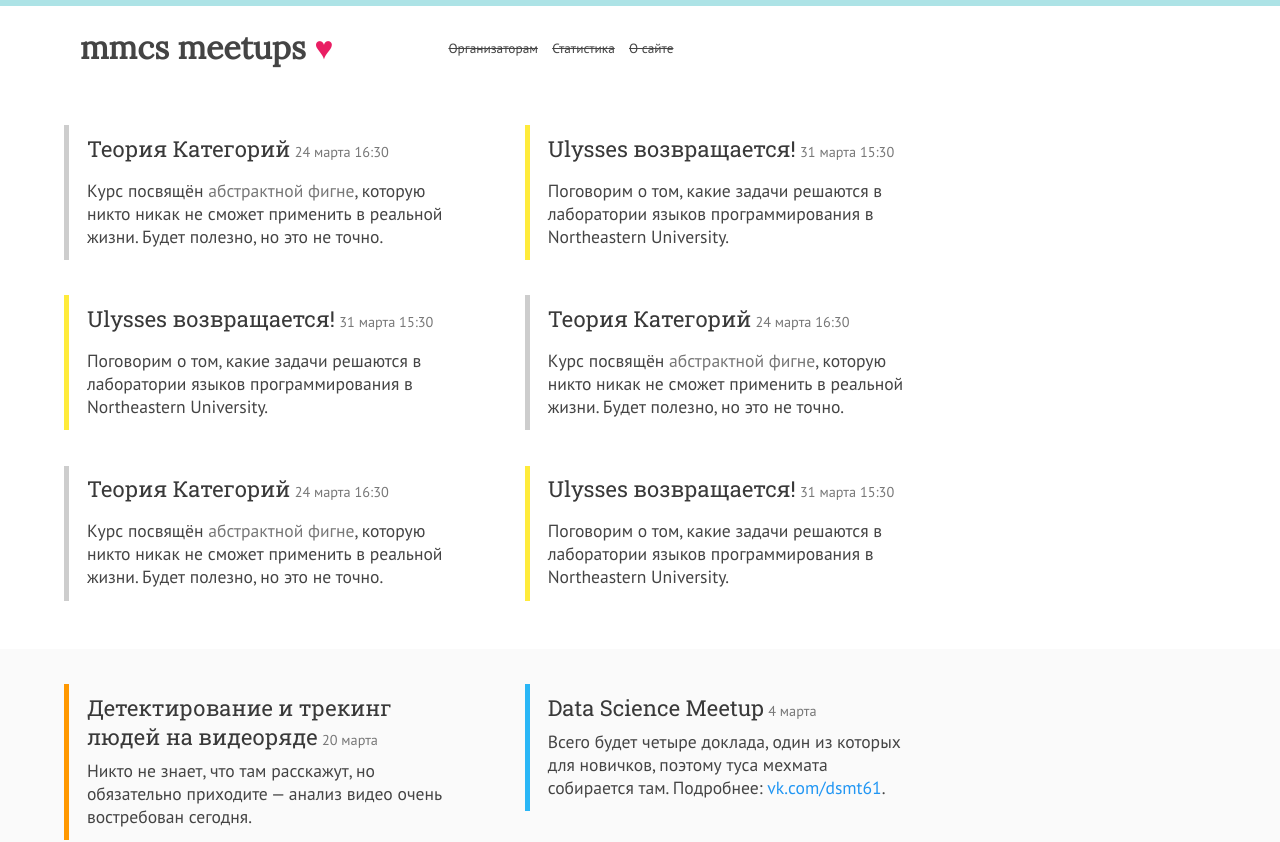
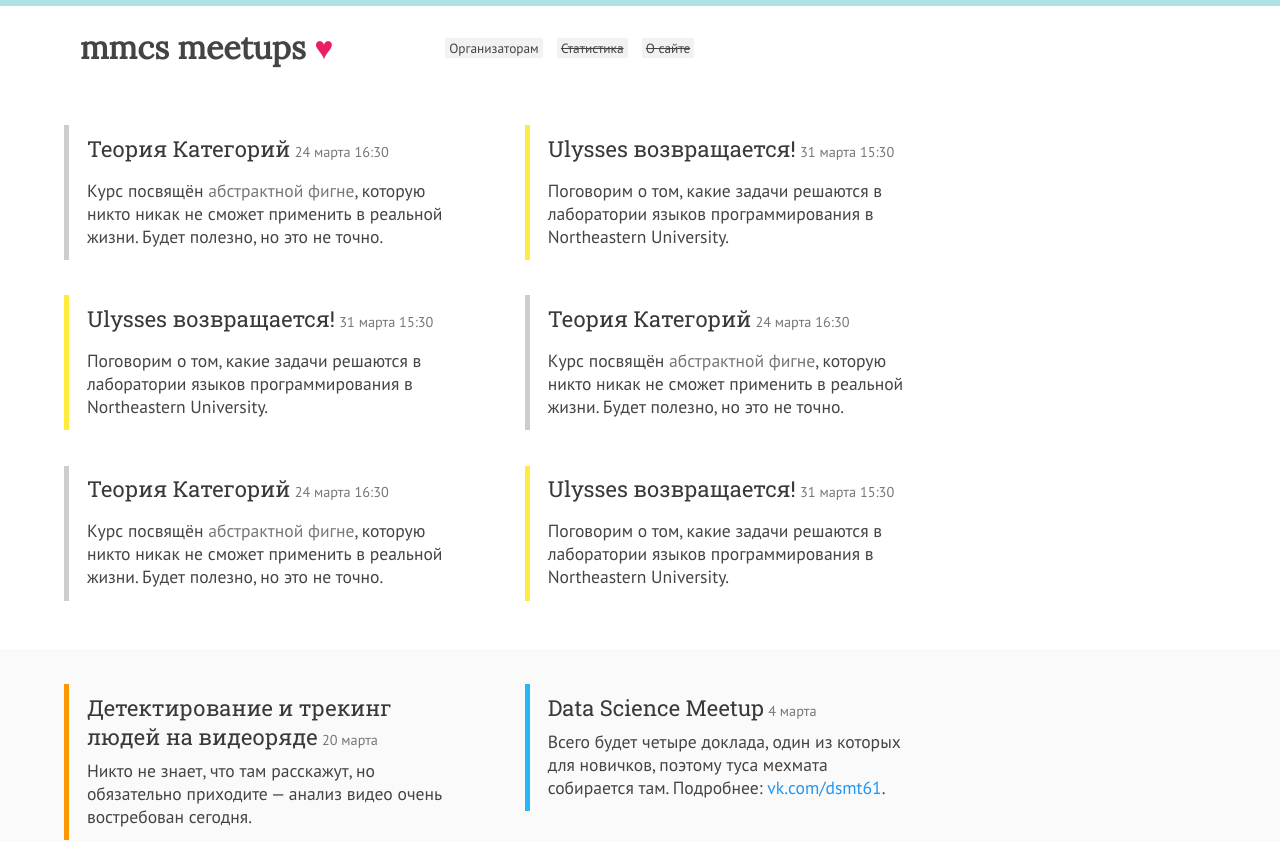
Before and after one commit to xamgore/mmcs-meetups, a Vue app: page / in a window 1280 px wide. Shown: the top 842 px of the page. Built offline with nearby package versions, Linux system fonts and the light colour scheme.

Commit message:
Highlight menu links on hover

```diff
--- a/src/App.vue
+++ b/src/App.vue
@@ -5,7 +5,7 @@
       <h1><router-link to="/" :tag="atMain ? 'span' : 'a'" v-text="'mmcs meetups'"/></h1>
 
       <small class="menu">
-        <s href="#">Организаторам</s>
+        <a href="#">Организаторам</a>
         &nbsp;&nbsp;
         <s href="#">Статистика</s>
         &nbsp;&nbsp;
@@ -57,8 +57,20 @@
   }
 
   .menu {
-    margin: 0.5rem 1.2rem;
+    margin: 0.5rem 1rem;
     color: #444;
+  }
+
+  .menu > * {
+    color: inherit;
+    background-color: #f2f2f2;
+    padding: 0.1em 0.3em;
+  }
+
+  .menu > a:hover {
+    background-color: #E91E63;
+    text-decoration: none;
+    color: #fff;
   }
 </style>
 
--- a/src/components/pages/main.vue
+++ b/src/components/pages/main.vue
@@ -4,10 +4,6 @@
     <section class="news">
       <event v-for="event in events" :e="event"/>
     </section>
-
-    <!-- <section class="add">
-      <button>+ Добавить свой митап</button>
-    </section> -->
 
     <section class="outdated">
       <event v-for="event in outdated" :e="event" isOutdated/>
```
